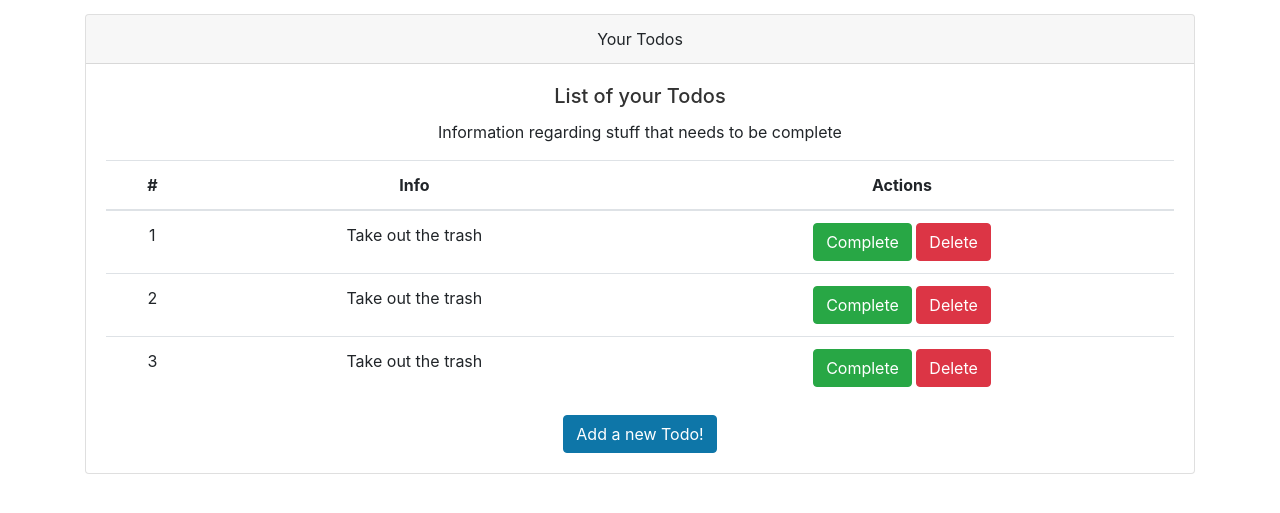
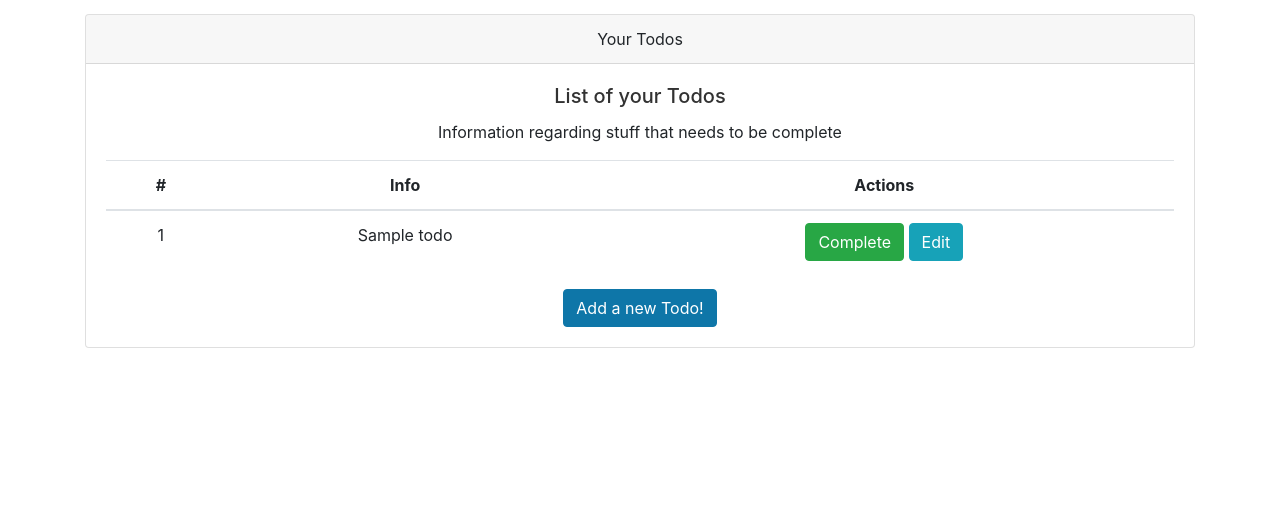
Before and after one commit to lin4lins/Todo-FastAPI, a FastAPI app: page /todos/ in a window 1280 px wide. Shown: the part 56-569 px from the top of the page. Run offline with FastAPI, Linux system fonts and the light colour scheme; tables that the repository leaves empty hold one stand-in row (values such as "Sample post"); parts of the project's set-up code (start-up, migrations or seed data) failed here and were passed over; some libraries are stand-ins or nearby versions.

Commit message:
Update get todos method

```diff
--- a/Routers/todos.py
+++ b/Routers/todos.py
@@ -25,8 +25,11 @@ templates = Jinja2Templates(directory="templates")
 
 
 @router.get("/", response_class=HTMLResponse)
-async def home(request: Request):
-    return templates.TemplateResponse(name="home.html", context={"request": request})
+async def read_user_todos(request: Request,
+                          session: Session = Depends(get_session)):
+    todos = get_all_todos(session)
+    return templates.TemplateResponse(name="home.html",
+                                      context={"request": request, "todos":todos})
 
 
 @router.get("/add-todo", response_class=HTMLResponse)
--- a/templates/home.html
+++ b/templates/home.html
@@ -19,27 +19,18 @@
                     </tr>
                 </thead>
                 <tbody>
+                {% for todo in todos %}
+                <tr class="pointer" >
 
-                    <tr class="pointer" >
-
-                      <td>1</td>
-                      <td id="td1">Take out the trash </td>
-                      <td><button type="button" class="btn btn-success">Complete</button> <button type="button" class="btn btn-danger">Delete</button> </td>
-                    </tr>
-
-                    <tr class="pointer">
-
-                      <td>2</td>
-                      <td>Take out the trash</td>
-                      <td><button type="button" class="btn btn-success">Complete</button> <button type="button" class="btn btn-danger">Delete</button> </td>
-                    </tr>
-
-                    <tr class="pointer" >
-
-                      <td>3</td>
-                      <td >Take out the trash </td>
-                      <td><button type="button" class="btn btn-success">Complete</button> <button type="button" class="btn btn-danger">Delete</button> </td>
-                    </tr>
+                  <td>1</td>
+                  <td>{{todo.title}}</td>
+                  <td>
+                      <button type="button" class="btn btn-success">Complete</button>
+                      <button onclick="window.location.href='edit-todo/{{todo.id}}'"
+                              type="button" class="btn btn-info">Edit</button>
+                  </td>
+                </tr>
+                {% endfor %}
                 </tbody>
             </table>
 
```
